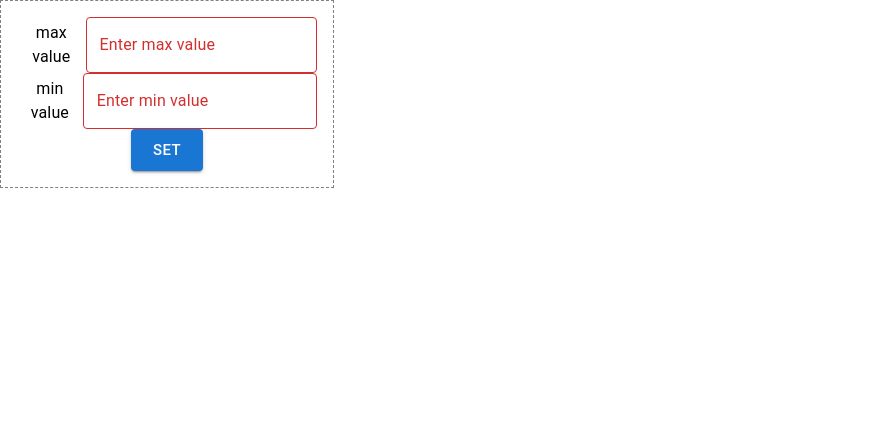
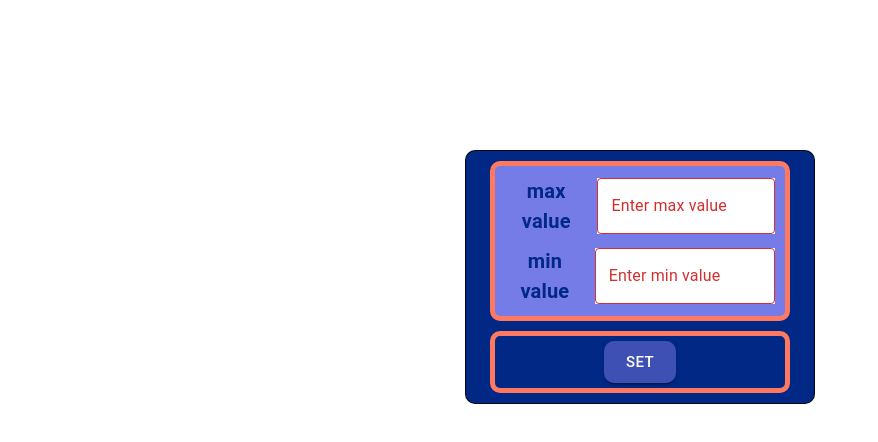
Before and after one commit to olesya-sh-dev/counter-2in1, a React (Create React App) app: page / in a window 1280 px wide. Shown: the top 442 px of the page, without its empty margins (0-878 px from the left). Built offline with nearby package versions, Linux system fonts and the light colour scheme.

Commit message:
refactoring стилизация

```diff
--- a/src/App.css
+++ b/src/App.css
@@ -1,5 +1,7 @@
+
 .App {
   text-align: center;
+
 }
 
 .App-logo {
@@ -21,18 +23,5 @@
   align-items: center;
   justify-content: center;
   font-size: calc(10px + 2vmin);
-  color: white;
+
 }
-
-.App-link {
-  color: #61dafb;
-}
-
-@keyframes App-logo-spin {
-  from {
-    transform: rotate(0deg);
-  }
-  to {
-    transform: rotate(360deg);
-  }
-}
--- a/src/App.tsx
+++ b/src/App.tsx
@@ -3,6 +3,7 @@ import React, { useEffect, useState } from "react";
 import "./App.css";
 import { Counter } from "./components/Counter";
 import { Settings } from "./components/Settings";
+import { CssBaseline, ThemeProvider, createTheme } from "@mui/material";
 
 function App() {
   const [value, setValue] = useState<number | null>(null);
@@ -36,7 +37,6 @@ function App() {
   };
 
   const giveValues = (maxValue: number, minValue: number) => {
-    // TODO: add values in localStorage
     setValue(minValue);
     localStorage.setItem("minValue", minValue.toString());
     localStorage.setItem("maxValue", maxValue.toString());
@@ -48,7 +48,26 @@ function App() {
     setValue(null);
   };
 
+  const theme = createTheme({
+    palette: {
+      primary: {
+        light: '#757ce8',
+        main: '#3f50b5',
+        dark: '#002884',
+        contrastText: '#fff',
+      },
+      secondary: {
+        light: '#ff7961',
+        main: '#f44336',
+        dark: '#ba000d',
+        contrastText: '#000',
+      },
+    },
+  });
+
   return (
+    <ThemeProvider theme={theme}>
+      <CssBaseline />
     <div className="App">
       {value !== null ? (
         <Counter
@@ -68,6 +87,8 @@ function App() {
         />
       )}
     </div>
+
+    </ThemeProvider>
   );
 }
 
--- a/src/components/Button.tsx
+++ b/src/components/Button.tsx
@@ -7,5 +7,5 @@ type ButtonPropsType = {
   disabled?: boolean;
 };
 export const ButtonComponent = ({ title, onClick, disabled }: ButtonPropsType) => {
-  return <Button onClick={onClick} variant="contained" size="large" disabled={disabled}>{title} </Button>;
+  return <Button onClick={onClick} variant="contained" size="large" disabled={disabled} sx={{borderRadius: "10px", color: "white"}}>{title} </Button>;
 };
--- a/src/components/Counter.tsx
+++ b/src/components/Counter.tsx
@@ -1,6 +1,8 @@
 import React, { useState } from "react";
 import { ButtonComponent } from "./Button";
 import Box from "@mui/material/Box";
+import { ButtonGroup, autocompleteClasses } from "@mui/material";
+import { ThemeProvider } from "@emotion/react";
 
 type CounterPropsType = {
   value: number;
@@ -32,17 +34,68 @@ export const Counter = ({
   return (
     <Box
       component="section"
-      sx={{ p: 2, border: "1px dashed grey", width: 300 }}
+      sx={{
+        display: "flex",
+        flexDirection: "column",
+        justifyContent: "center",
+        alignItems: "center",
+        m: "150px auto",
+        border: "1px solid",
+        borderRadius: "10px",
+        width: 350,
+        height: "auto",
+        padding: "10px",
+        gap: "10px",
+        bgcolor: "primary.dark",
+      }}
     >
-      <h3 style={{ color: value === maxValue ? "red" : "black" }}>{value}</h3>
+      <Box
+        sx={{
+          display: "flex",
+          justifyContent: "center",
+          border: "5px solid",
+          borderColor: "secondary.light",
+          borderRadius: "10px",
+          width: 300,
+          padding: "10px",
+          height: 150,
+          bgcolor: "primary.main",
+        }}
+      >
+        <h3
+          style={{
+            color: value === maxValue ? "#ba000d" : "white",
+            fontWeight: "bold",
+            fontSize: "70px",
+            alignSelf: "center",
+          }}
+        >
+          {value}
+        </h3>
+      </Box>
+      <ButtonGroup
+        color="secondary"
+        sx={{
+          display: "flex",
+          justifyContent: "space-between",
+          gap: "10px",
+          width: 300,
+          padding: "10px",
+          bgcolor: "primary.main",
+          border: "5px solid",
+          borderColor: "secondary.light",
+          borderRadius: "10px",
+        }}
+      >
         <ButtonComponent
           title={"INC"}
           onClick={incrementNumberHandler}
           disabled={value === maxValue}
+
         />
-
         <ButtonComponent title={"RESET"} onClick={resetNumberHandler} />
         <ButtonComponent title={"SET"} onClick={onSettingsHandler} />
+      </ButtonGroup>
     </Box>
   );
 };
--- a/src/components/Settings.tsx
+++ b/src/components/Settings.tsx
@@ -33,16 +33,51 @@ export const Settings = ({
   return (
     <Box
       component="section"
-      sx={{ p: 2, border: "1px dashed grey", width: 300 }}
+      sx={{
+        p: 2,
+        display: "flex",
+        flexDirection: "column",
+        justifyContent: "center",
+        alignItems: "center",
+        m: "150px auto",
+        border: "1px solid",
+        borderRadius: "10px",
+        width: 350,
+        height: "auto",
+        padding: "10px",
+        gap: "10px",
+        bgcolor: "primary.dark",
+      }}
+    >
+      <Box
+        sx={{
+          display: "flex",
+          flexDirection: "column",
+          justifyContent: "space-between",
+          alignItems: "center",
+          gap: "10px",
+          width: 300,
+          padding: "10px",
+          border: "5px solid",
+          borderColor: "secondary.light",
+          borderRadius: "10px",
+          backgroundColor: "primary.light",
+        }}
       >
         <Box
           sx={{
             display: "flex",
             justifyContent: "space-between",
             alignItems: "center",
+            gap: "10px",
           }}
         >
-        <Typography component={"span"}>max value</Typography>
+          <Typography
+            component={"span"}
+            sx={{ color: "primary.dark", fontWeight: "bold", fontSize: "20px" }}
+          >
+            max value
+          </Typography>
           <TextField
             id="outlined-number"
             label="Enter max value"
@@ -51,16 +86,24 @@ export const Settings = ({
             value={maxValue ?? ""}
             onChange={setMaxValueHandler}
             error={maxValue! <= minValue! || maxValue! < 0 || maxValue === null}
+            sx={{ width: 200, backgroundColor: "white" }}
           />
         </Box>
+
         <Box
           sx={{
             display: "flex",
             justifyContent: "space-between",
             alignItems: "center",
+            gap: "10px",
           }}
         >
-        <Typography component={"span"}>min value</Typography>
+          <Typography
+            component={"span"}
+            sx={{ color: "primary.dark", fontWeight: "bold", fontSize: "20px" }}
+          >
+            min value
+          </Typography>
           <TextField
             id="outlined-number"
             label="Enter min value"
@@ -69,14 +112,28 @@ export const Settings = ({
             value={minValue ?? ""}
             onChange={setMinValueHandler}
             error={maxValue! <= minValue! || minValue! < 0 || minValue === null}
+            sx={{ width: 200, backgroundColor: "white" }}
           />
         </Box>
+      </Box>
 
+      <Box
+        sx={{
+          display: "flex",
+          justifyContent: "center",
+          padding: "5px",
+          width: 300,
+          border: "5px solid",
+          borderColor: "secondary.light",
+          borderRadius: "10px",
+        }}
+      >
         <ButtonComponent
           title={"SET"}
           onClick={() => giveValues(maxValue!, minValue!)}
         />
       </Box>
+    </Box>
   );
 };
 //
--- a/src/index.css
+++ b/src/index.css
@@ -5,6 +5,9 @@ body {
     sans-serif;
   -webkit-font-smoothing: antialiased;
   -moz-osx-font-smoothing: grayscale;
+  background-color: #757ce8;
+
+
 }
 
 code {
```
Lines whose indentation alone changed are shown as unchanged.
